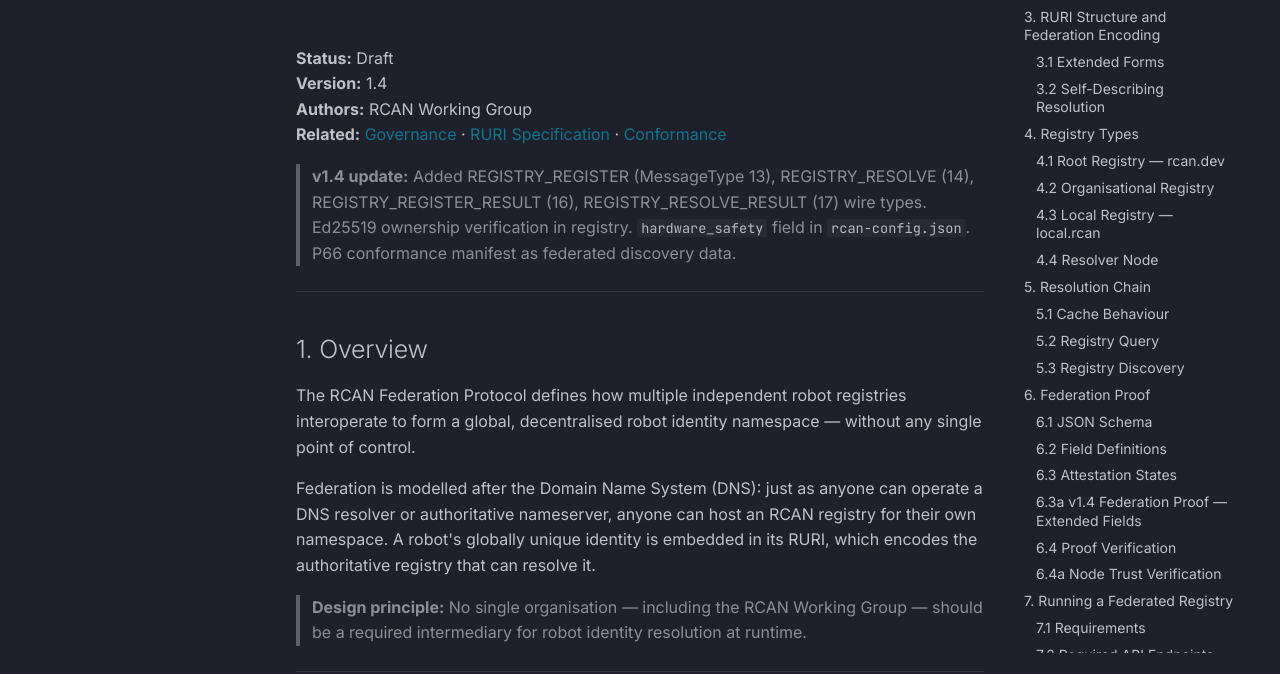
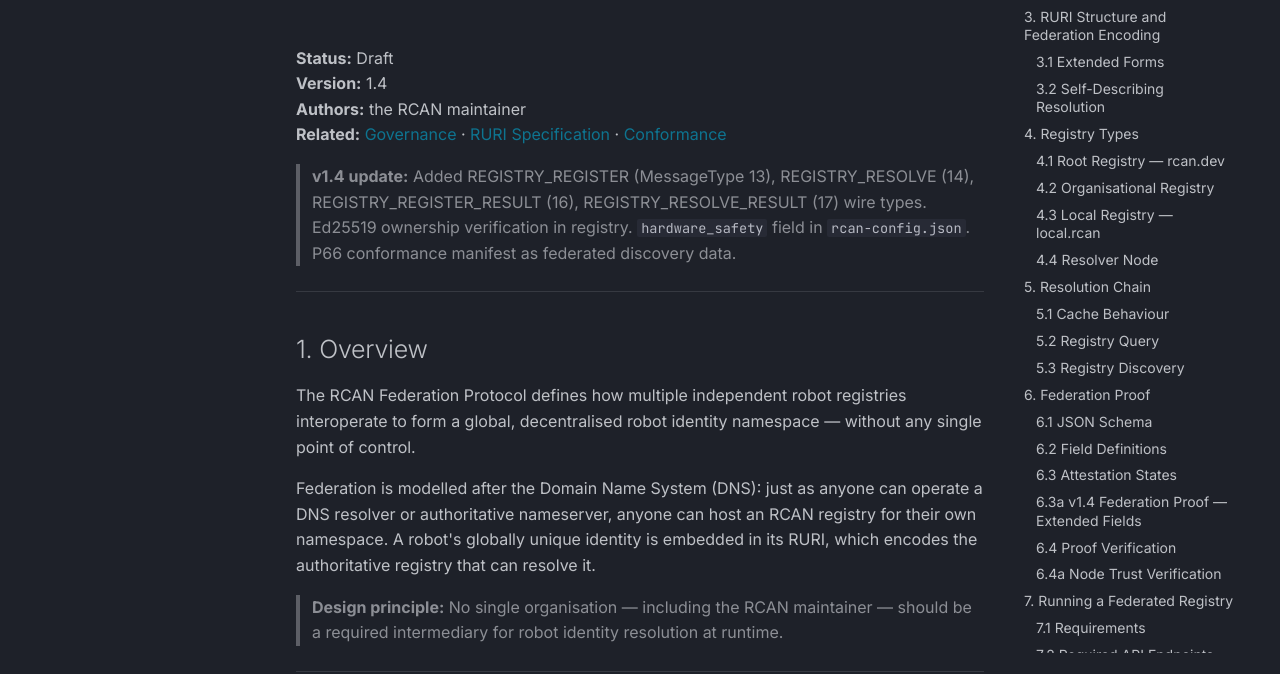
Before and after one commit to craigm26/rcan-docs, an MkDocs documentation site: the page built from docs/federation/federation-protocol.md, in a window 1280 px wide and 900 px high. Shown: the part 223-897 px from the top of the window. Built offline with MkDocs 1.6.1 and Material for MkDocs 9.7.7, drawn with Linux system fonts in a browser that asks for light colours; comment, search, counter and statistics services are not loaded; the version menu is left out; some of the changed text lies outside the part shown.

Commit message:
docs: no 'RCAN Working Group'; the root is run by the maintainer
Co-Authored-By: Claude Opus 5.5 (1M context) <noreply@anthropic.com>
Claude-Session: https://claude.ai/code/session_011drosqj7xJmeZf25X1vn7a

```diff
--- a/docs/federation/federation-protocol.md
+++ b/docs/federation/federation-protocol.md
@@ -2,7 +2,7 @@
 
 **Status:** Draft
 **Version:** 1.4
-**Authors:** RCAN Working Group
+**Authors:** the RCAN maintainer
 **Related:** [Governance](../governance/robot-registry-foundation.md) · [RURI Specification](../spec/index.md) · [Conformance](https://rcan.dev/conformance)
 
 > **v1.4 update:** Added REGISTRY_REGISTER (MessageType 13), REGISTRY_RESOLVE (14), REGISTRY_REGISTER_RESULT (16), REGISTRY_RESOLVE_RESULT (17) wire types. Ed25519 ownership verification in registry. `hardware_safety` field in `rcan-config.json`. P66 conformance manifest as federated discovery data.
@@ -15,7 +15,7 @@ The RCAN Federation Protocol defines how multiple independent robot registries i
 
 Federation is modelled after the Domain Name System (DNS): just as anyone can operate a DNS resolver or authoritative nameserver, anyone can host an RCAN registry for their own namespace. A robot's globally unique identity is embedded in its RURI, which encodes the authoritative registry that can resolve it.
 
-> **Design principle:** No single organisation — including the RCAN Working Group — should be a required intermediary for robot identity resolution at runtime.
+> **Design principle:** No single organisation — including the RCAN maintainer — should be a required intermediary for robot identity resolution at runtime.
 
 ---
 
@@ -85,7 +85,7 @@ RCAN defines three classes of registry, distinguished by scope and authority lev
 
 ### 4.1 Root Registry — `rcan.dev`
 
-The root registry is operated by the RCAN Working Group and serves as:
+The root registry is operated by the RCAN maintainer and serves as:
 
 - The **registry of last resort** for robots without a dedicated organisational registry.
 - The **bootstrap anchor** for federation: federated registries register themselves with the root so other parties can discover them.
@@ -835,4 +835,4 @@ No central broker is required at runtime. The RRF provides identity anchoring; A
 
 ---
 
-*RCAN Federation Protocol · v1.4 · © RCAN Working Group · Licensed CC-BY-4.0*
+*RCAN Federation Protocol · v1.4 · © RCAN contributors · Licensed CC-BY-4.0*
```
Also changed, not shown: docs/spec/section-17.md (+1 -1 lines), docs/spec/section-18.md (+1 -1 lines).
